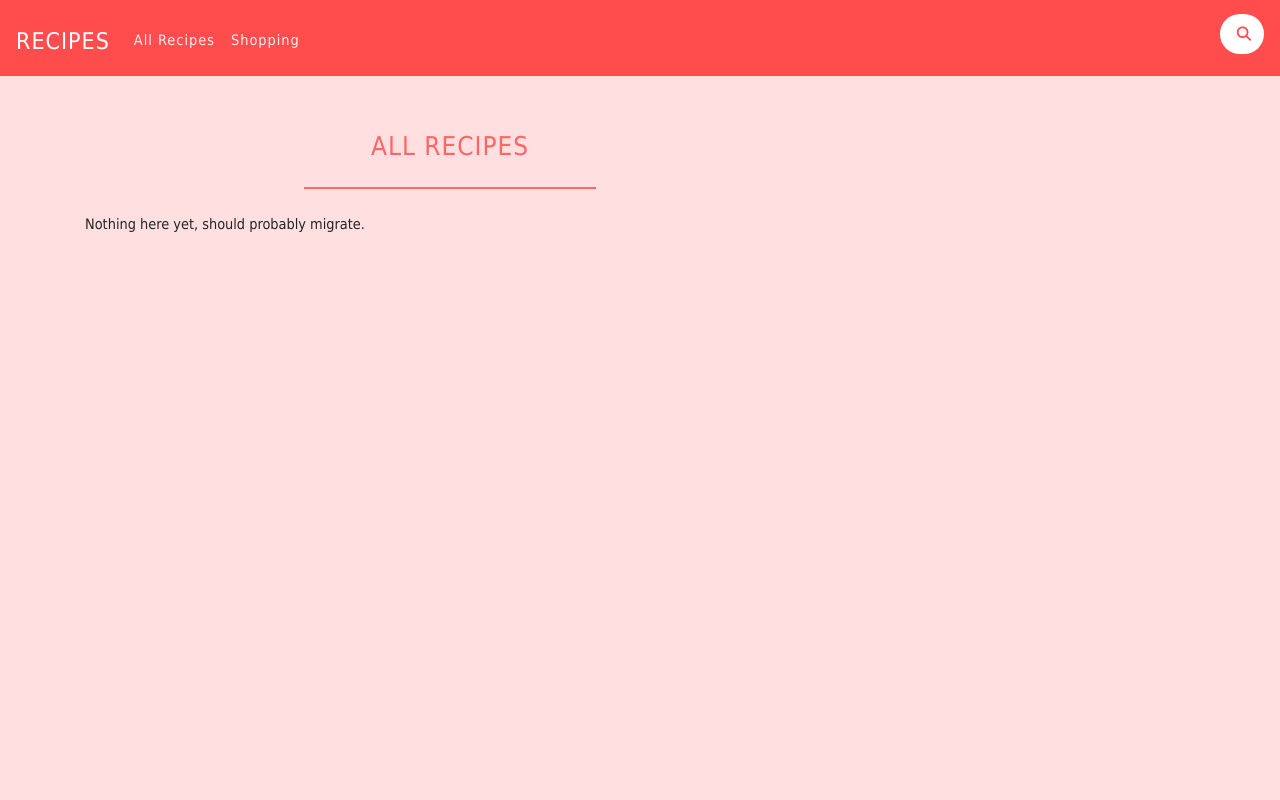
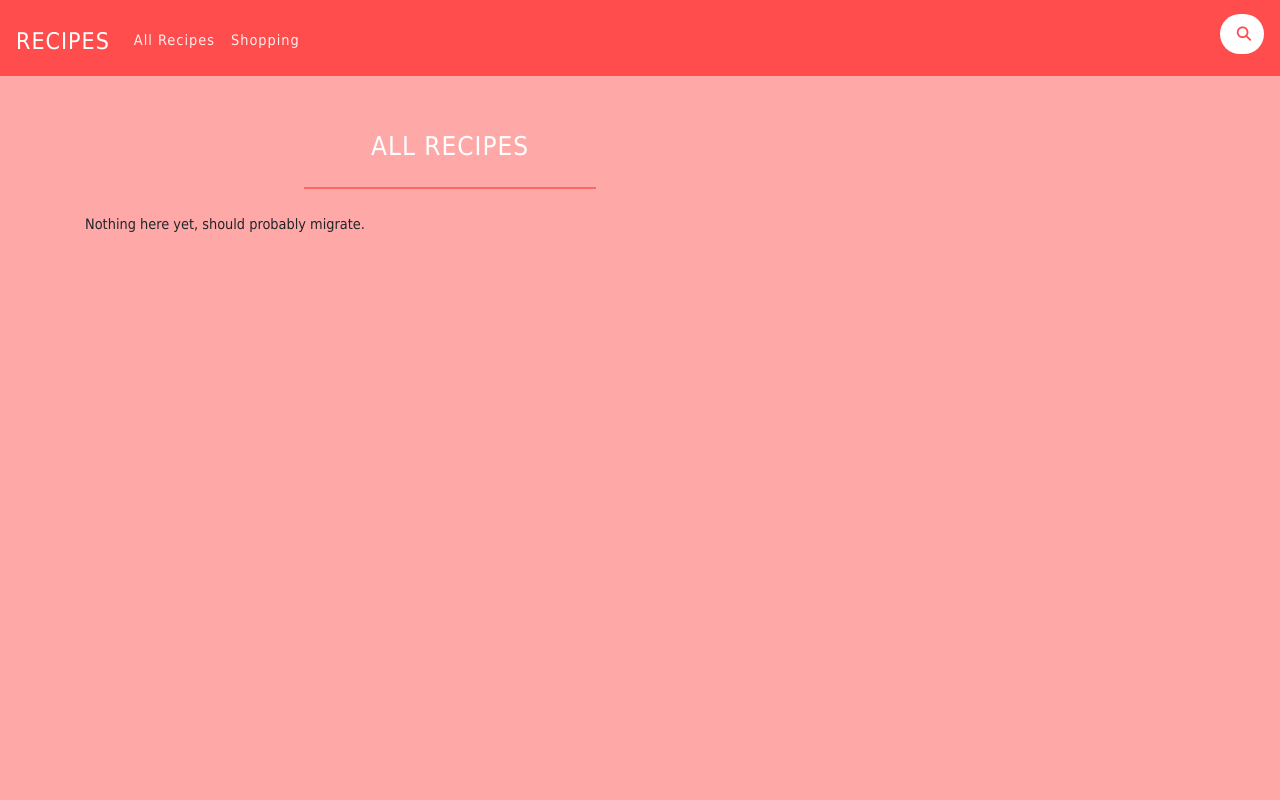
Before and after one commit to jetodd/recipes, a Django app: template recipes/templates/recipes/all.html in a window 1280 px wide. Run offline with Django 3.2, Linux system fonts and the light colour scheme; the template is opened without the code that fills it, so the values that code supplies are empty; some libraries are stand-ins or nearby versions.

Commit message:
colours, colours, more colours, but no brown

```diff
--- a/recipes/static/recipes/style.css
+++ b/recipes/static/recipes/style.css
@@ -1,12 +1,16 @@
 body {
 	font-family: "Century Gothic", CenturyGothic, Tahoma, sans-serif;
-	background-color: #ffdfdf;
+	background-color: #ffa8a8;
 	font-size: 1.4rem;
 }
 
 a {
 	color: #ff6665;
 	text-decoration: none;
+}
+
+li a {
+	color: #fff;
 }
 
 a:hover {
@@ -16,7 +20,6 @@ a:hover {
 
 h2, h3, h4 {
 	letter-spacing: 1px;
-	color: #ff6665;
 }
 
 h2, h3 {
@@ -24,6 +27,7 @@ h2, h3 {
 	text-align: center;
 	text-transform: uppercase;
 	margin-top: 15px;
+	color: #fff;
 }
 
 h4 {
--- a/recipes/templates/recipes/detail.html
+++ b/recipes/templates/recipes/detail.html
@@ -32,7 +32,7 @@
 			</ol>
 		</div>
 
-		<div class="col-md-12 col-lg-3 bg-light mt-4 mb-4">
+		<div class="col-md-12 col-lg-3 mt-4 mb-4">
 			<h2>Update</h2>
 			<hr/>
 			<form action="" method="post">
```
